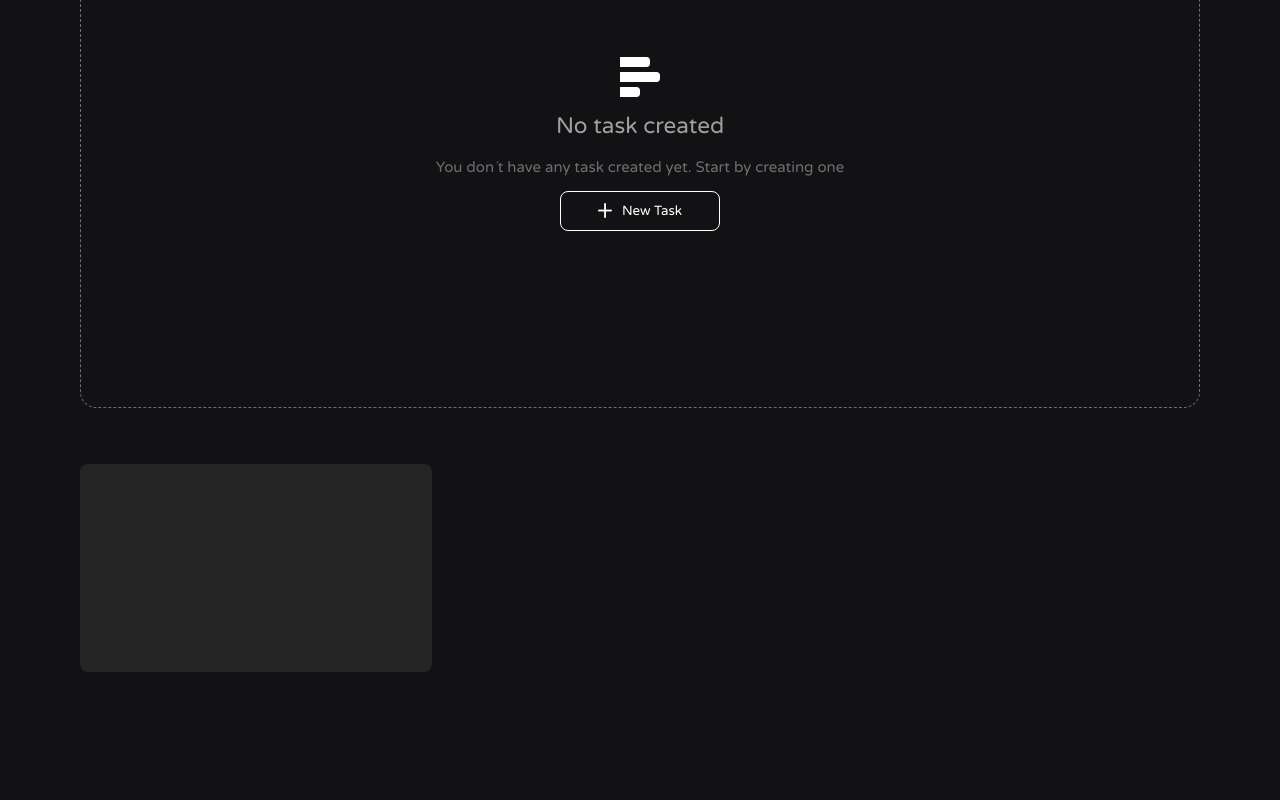
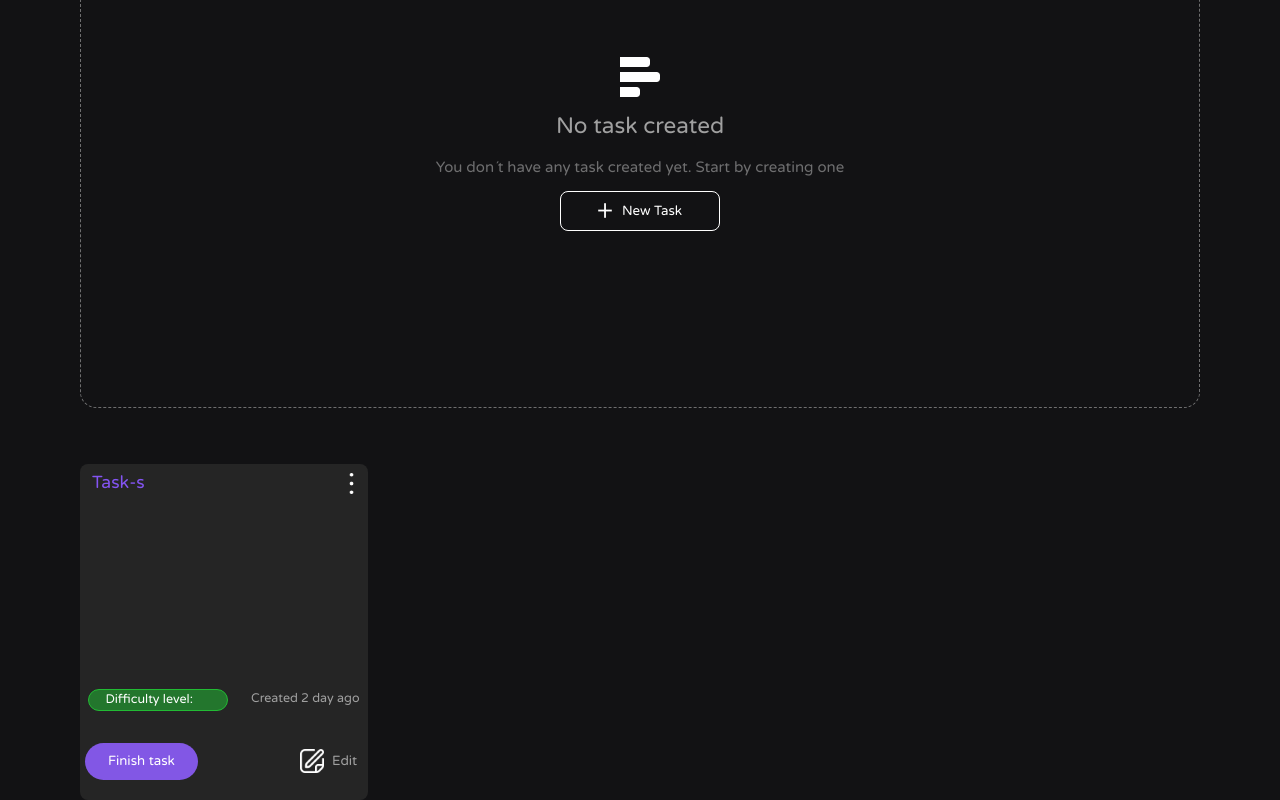
Before and after one commit to diogenesOliver/Task-s, a Vue app in the folder web/: page /task-s/1/1 in a window 1280 px wide. Shown: the part 384-1184 px from the top of the page. Before the commit the page ends 1056 px from the top, so only its background shows below. Built offline with nearby package versions, Linux system fonts and the light colour scheme; no server answers; what @uiball/loaders would draw is missing.

Commit message:
wip: Creating style of the cards

```diff
--- a/web/src/components/TaskPageComponent.vue
+++ b/web/src/components/TaskPageComponent.vue
@@ -79,9 +79,31 @@
 
         <div class="tasks-card">
             <div v-for="task in userInfo.Task" class="cards">
-                <h2>{{ task.title }}</h2>
-                <p>{{ task.description }}</p>
-                <p>{{ task.difficulty }}</p>
+                <div class="top-card">
+                    <h3>Task-s</h3>
+                    <button>
+                        <img src="../assets/icon_configuration.png">
+                    </button>
+                </div>
+
+                <div class="body_of_card">
+                    <h3>{{ task.title }}</h3>
+                    <p>{{ task.description }}</p>
+                </div>
+
+                <div class="complements_informations">
+                    <small>Difficulty level: {{ task.difficulty }}</small>
+                    <!-- <small>Created: {{ task.createdAt.split('T')[0] }}</small> -->
+                    <small>Created 2 day ago</small>
+                </div>
+
+                <div class="buttons-from-actions">
+                    <button>Finish task</button>
+                    <button>
+                        <img src="../assets/editar.png" alt=""> Edit
+                    </button>
+                </div>
+
             </div>
         </div>
 
@@ -433,10 +455,14 @@ svg {
     border: 1px solid grey;
 }
 
-.tasks-card {
+.top-card,
+.tasks-card,
+.buttons-from-actions {
     display: flex;
     flex-direction: row;
+}
 
+.tasks-card {
     gap: 2rem;
 
     margin-top: 3.5rem;
@@ -446,11 +472,126 @@ svg {
     gap: 1rem;
     padding: .3rem;
 
-    height: 13rem;
-    width: 22rem;
+    height: 21rem;
+    width: 18rem;
 
     background-color: #252525;
     border-radius: .5rem;
+}
+
+.top-card {
+    justify-content: space-around;
+    align-items: center;
+
+    gap: 11rem;
+}
+
+.top-card h3 {
+    color: #8454f3;
+}
+
+.top-card button {
+    background-color: transparent;
+
+}
+
+.top-card button,
+.top-card button img {
+    height: 1.3rem;
+    width: 1.3rem;
+
+    border: none;
+    cursor: pointer;
+}
+
+.body_of_card {
+    display: flex;
+    flex-direction: column;
+    align-items: center;
+    text-align: center;
+
+    gap: 2rem;
+
+    height: 10rem;
+    margin-top: 2rem;
+}
+
+.body_of_card h3 {
+    font-size: 1.2rem;
+}
+
+.body_of_card p {
+    margin-top: 1.5 rem;
+}
+
+.complements_informations {
+    display: flex;
+    flex-direction: row;
+    justify-content: space-around;
+
+    gap: .5rem;
+}
+
+.complements_informations small:nth-child(1) {
+    padding-inline: 1rem;
+
+    background-color: #22bb348a;
+    border: solid 1px #22bb34;
+
+    width: 50%;
+
+    border-radius: 1rem;
+}
+
+.complements_informations small:nth-child(2) {
+    margin-left: .5rem;
+    color: #a0a0a0;
+}
+
+.buttons-from-actions {
+    margin-top: 1.2rem;
+    justify-content: space-around;
+
+    margin-top: 2rem;
+
+    gap: 6rem;
+}
+
+.buttons-from-actions button {
+    cursor: pointer;
+}
+
+.buttons-from-actions button:nth-child(1) {
+    background-color: #8257E5;
+    color: white;
+
+    border: none;
+    border-radius: 2rem;
+
+    transition: .3s;
+
+    width: 10rem;
+    height: 2.3rem;
+}
+
+.buttons-from-actions button:nth-child(1):hover {
+    background-color: #5d34bd;
+}
+
+.buttons-from-actions button:nth-child(2) {
+    display: flex;
+    align-items: center;
+
+    gap: .5rem;
+
+    color: #a0a0a0;
+
+    background-color: transparent;
+    border: none;
+}
+
+.buttons-from-actions button img {
+    height: 1.5rem;
 }
 
 @media (max-width: 1100px) {
```
